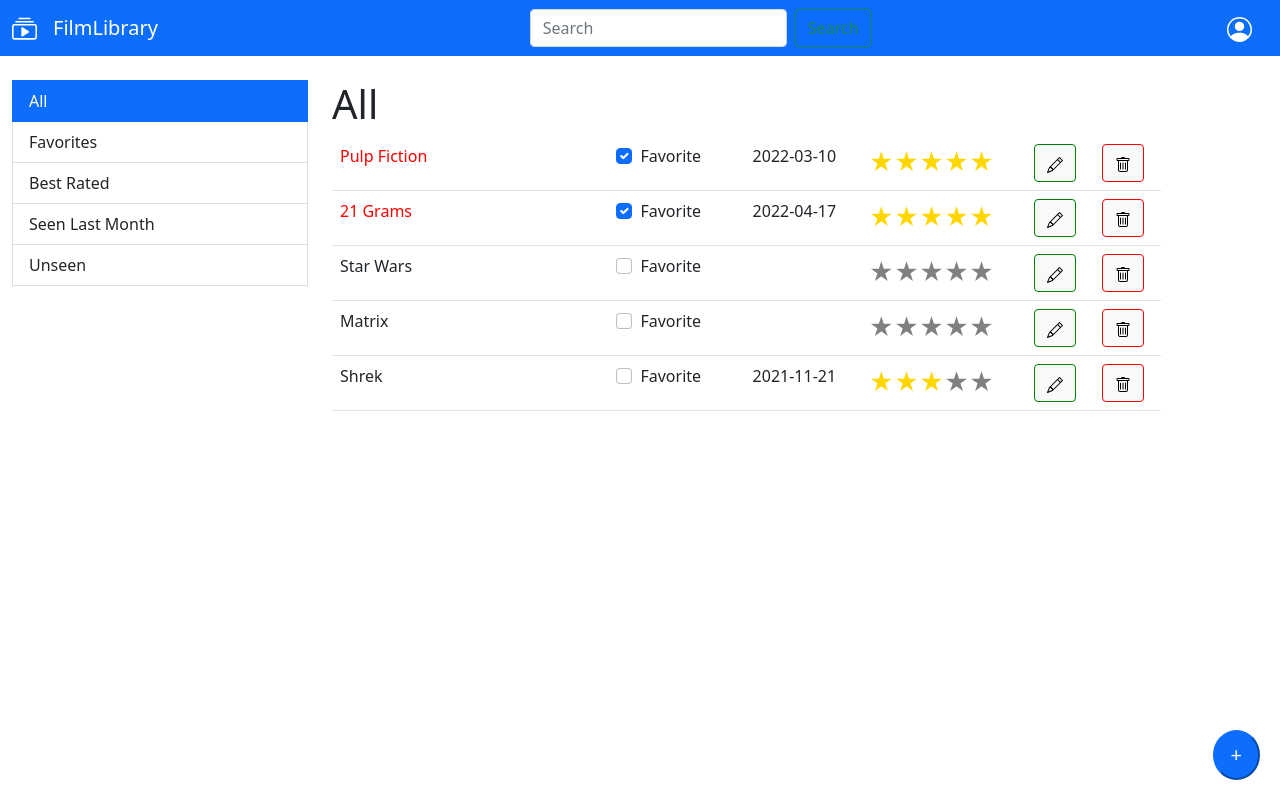
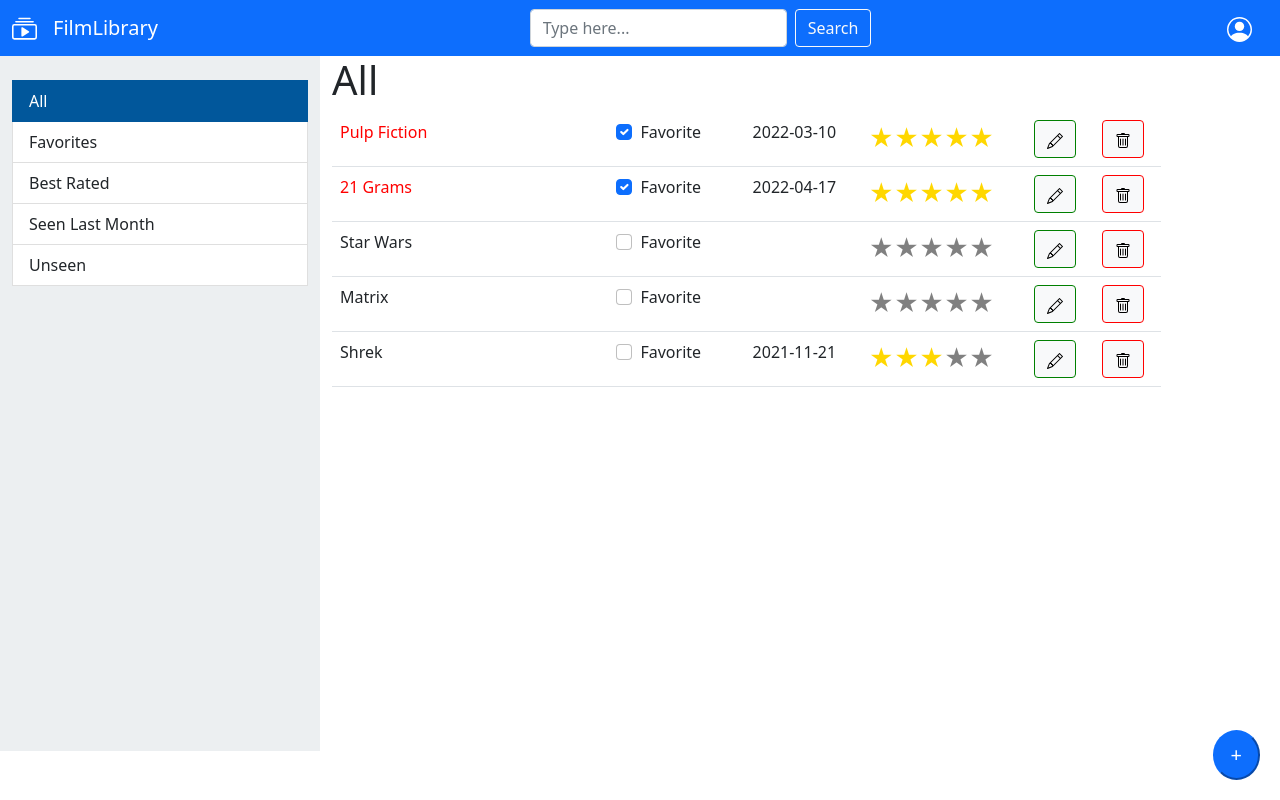
Before and after one commit to ManuelPepe129/biglab1-csms, a React (Create React App) app in the folder biglab1/: page / in a window 1280 px wide. Built offline with nearby package versions, Linux system fonts and the light colour scheme.

Commit message:
css changes

```diff
--- a/biglab1/src/App.js
+++ b/biglab1/src/App.js
@@ -34,7 +34,6 @@ function App() {
   return (
     <>
       <MyNavbar></MyNavbar>
-      <br />
       <Container fluid className="mh-100">
         <Router>
           <Routes>
--- a/biglab1/src/FilmsComponents.css
+++ b/biglab1/src/FilmsComponents.css
@@ -13,3 +13,16 @@
 .delete{
     border-color: red;
 }
+
+.sideBar{
+    height: 695px;
+    background-color:#ECEFF1;
+}
+
+
+.list-group-item.active {
+
+    background-color: #01579B;
+    border-color:#01579B ;
+
+}
--- a/biglab1/src/FilmsComponents.js
+++ b/biglab1/src/FilmsComponents.js
@@ -4,6 +4,7 @@ import { Sidebar } from './SidebarComponents';
 import './FilmsComponents.css';
 import { Trash, Pencil } from 'react-bootstrap-icons';
 import { useNavigate, useParams } from 'react-router-dom';
+
 
 import dayjs from 'dayjs';
 
@@ -32,7 +33,7 @@ function MainComponent(props) {
 
   return (
     <Row>
-      <Col xs={3}>
+      <Col xs={3} className={'sideBar'}>
         <Sidebar />
       </Col>
       <Col xs={8}>
--- a/biglab1/src/NavbarComponents.js
+++ b/biglab1/src/NavbarComponents.js
@@ -4,7 +4,7 @@ import { CollectionPlay, PersonCircle} from 'react-bootstrap-icons';
 
 function MyNavbar(props) {
   return (
-    <Navbar variant="dark" bg="primary">
+    <Navbar variant="dark" bg="primary"  >
         <Container fluid>
             <Navbar.Brand><CollectionPlay  width="25" height="25"/></Navbar.Brand>
             <Navbar.Brand>FilmLibrary</Navbar.Brand>
@@ -13,11 +13,11 @@ function MyNavbar(props) {
                 <Form className="d-flex">
                     <FormControl
                     type="search"
-                    placeholder="Search"
+                    placeholder="Type here..."
                     className="me-2"
                     aria-label="Search"
                     />
-                    <Button variant="outline-success">Search</Button>
+                    <Button variant="outline-light" >Search</Button>
                 </Form>
             </Navbar.Collapse>
             <Navbar.Brand><PersonCircle width="25" height="25" fill="currentColor"/></Navbar.Brand>
--- a/biglab1/src/SidebarComponents.js
+++ b/biglab1/src/SidebarComponents.js
@@ -5,13 +5,16 @@ function Sidebar() {
 
     return (
 
-        <Nav defaultActiveKey="1" className="flex-column">
+        <>
+        <br />
+        <Nav defaultActiveKey="1" className="flex-column ">
             <Nav.Link className="list-group-item list-group-item-action" eventKey="1" onClick={() => { navigate('/') }}>All</Nav.Link>
             <Nav.Link className="list-group-item list-group-item-action" eventKey="2" onClick={() => { navigate('/filter/Favorites') }}>Favorites</Nav.Link>
             <Nav.Link className="list-group-item list-group-item-action" eventKey="3" onClick={() => { navigate('/filter/Best Rated') }}>Best Rated</Nav.Link>
             <Nav.Link className="list-group-item list-group-item-action" eventKey="4" onClick={() => { navigate('/filter/Seen Last Month') }}>Seen Last Month</Nav.Link>
             <Nav.Link className="list-group-item list-group-item-action" eventKey="5" onClick={() => { navigate('/filter/Unseen') }}>Unseen</Nav.Link>
         </Nav>
+        </>
 
     );
 }
```
